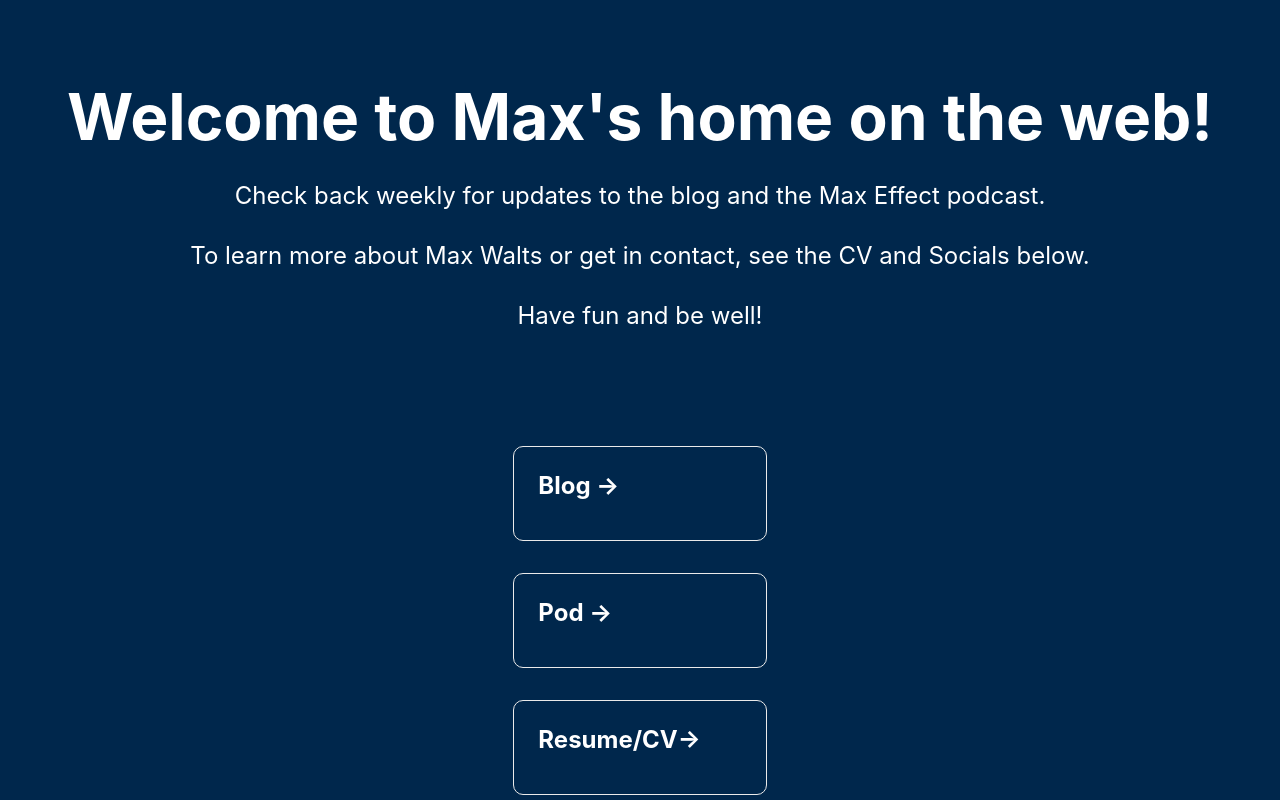
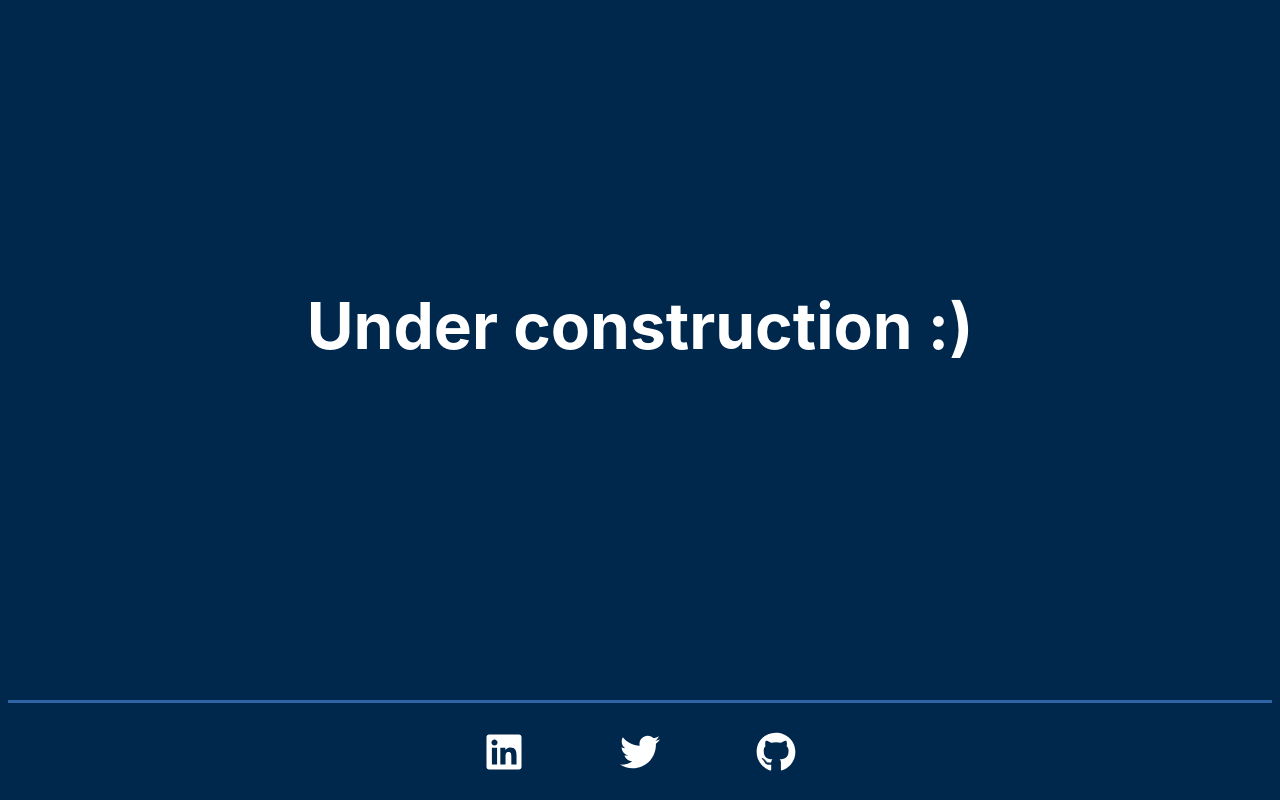
Before and after one commit to maxwalts/mwalts.com, a Next.js app: page / in a window 1280 px wide. Shown: the top 800 px of the page. Built offline with nearby package versions, Linux system fonts and the light colour scheme.

Commit message:
Update index.js links

```diff
--- a/pages/index.js
+++ b/pages/index.js
@@ -16,30 +16,12 @@ export default function Home() {
 
       <main className={styles.mainnounderline}>
         <h1 className={styles.title}>
-          Welcome to Max's home on the web!
+          Under construction :)
         </h1>
 
-        <p className={styles.description}>
-            Check back weekly for updates to the blog and the Max Effect podcast.
-          <p>To learn more about Max Walts or get in contact, see the CV and Socials below.</p>
-          <p>Have fun and be well!</p>
-        </p>
+        <div className={styles.grid}>
 
-        <div className={styles.grid}>
-          <a href="/blog" className={styles.card}>
-            <h3>Blog &rarr;</h3>
-          </a>
 
-          <a href="https://rss.com/podcasts/maxeffect/" className={styles.card}>
-            <h3>Pod &rarr;</h3>
-          </a>
-
-          <a
-            href="/resume"
-            className={styles.card}
-          >
-            <h3>Resume/CV&rarr;</h3>
-          </a>
         </div>
       </main>
 
```
